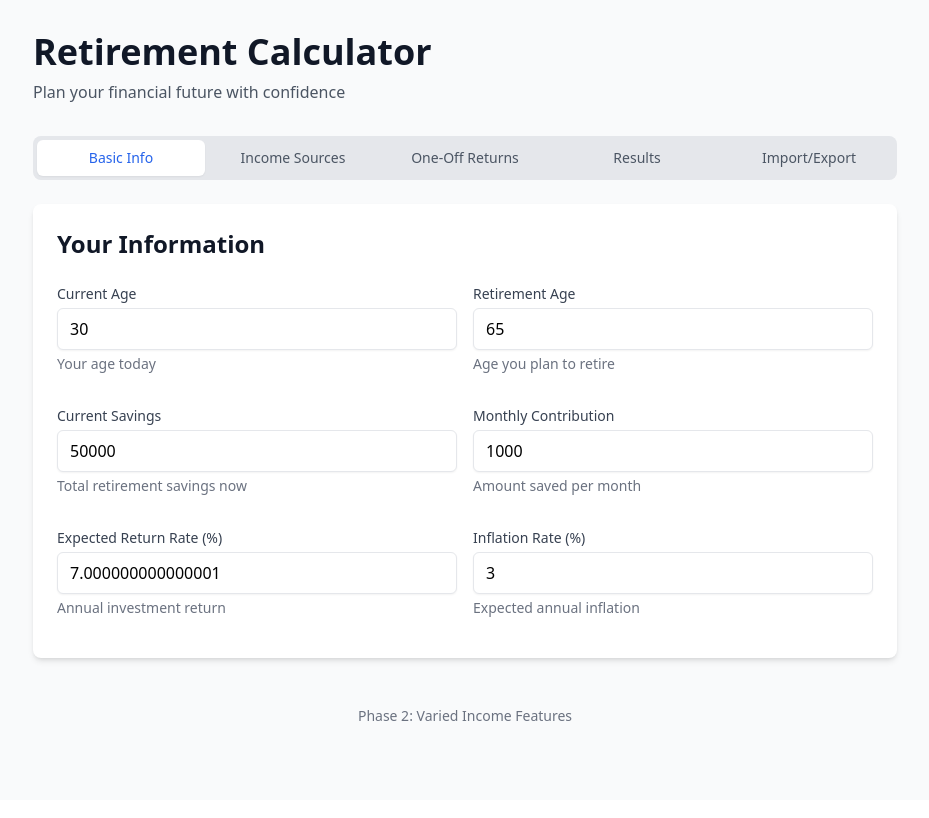
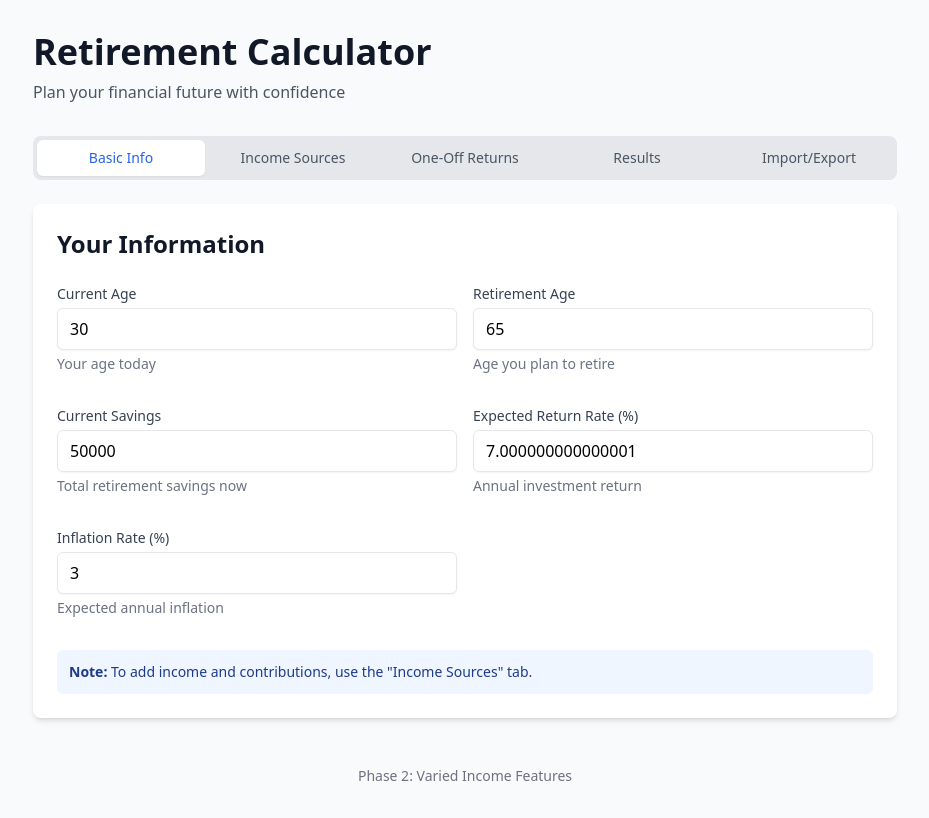
Before and after one commit to jhyoong/retirement-calculator, a Vue app: page / in a window 1280 px wide. Shown: the whole page, without its empty margins (175-1104 px from the left). Built offline with nearby package versions, Linux system fonts and the light colour scheme.

Commit message:
remove monthly field in basic info

```diff
--- a/src/components/RetirementForm.vue
+++ b/src/components/RetirementForm.vue
@@ -32,15 +32,6 @@
         />
 
         <InputField
-          id="monthlyContribution"
-          label="Monthly Contribution"
-          v-model="store.monthlyContribution"
-          step="100"
-          :error="getError('monthlyContribution')"
-          helpText="Amount saved per month"
-        />
-
-        <InputField
           id="expectedReturnRate"
           label="Expected Return Rate (%)"
           v-model="returnRatePercent"
@@ -61,6 +52,12 @@
           :error="getError('inflationRate')"
           helpText="Expected annual inflation"
         />
+      </div>
+
+      <div class="mt-4 p-3 bg-blue-50 rounded-md text-sm text-blue-900">
+        <p>
+          <strong>Note:</strong> To add income and contributions, use the "Income Sources" tab.
+        </p>
       </div>
     </form>
   </div>
```
